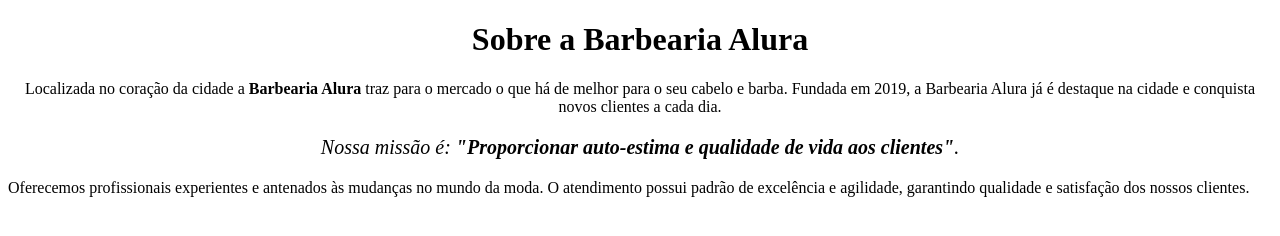
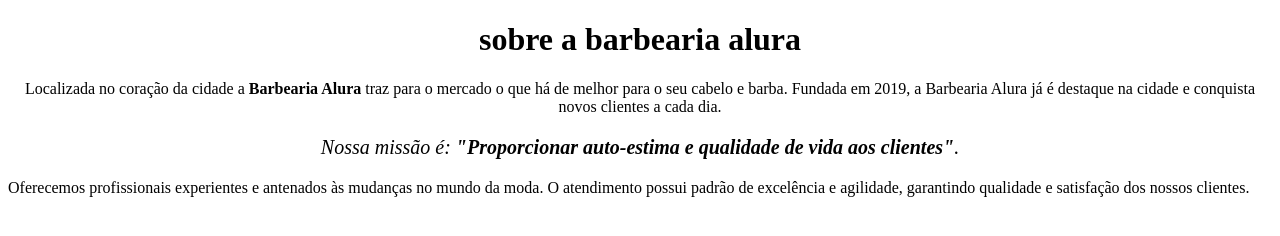
Before and after one commit to serginhoff/aula2806, a plain HTML site: page index.html in a window 1280 px wide. Drawn offline with Linux system fonts and the light colour scheme.

```diff
--- a/index.html
+++ b/index.html
@@ -6,7 +6,7 @@
    </head>
 
    <body>
-      <h1 style="text-align: center"> Sobre a Barbearia Alura</h1>
+        <h1 style="text-align: center">sobre a barbearia alura</h1>
 
         <p style="text-align: center">Localizada no coração da cidade a <strong>Barbearia Alura</strong> traz para o mercado o que há de melhor para o seu cabelo e barba. Fundada em 2019, a Barbearia Alura já é destaque na cidade e conquista novos clientes a cada dia.</p>
 
```
Lines whose indentation alone changed are shown as unchanged.
